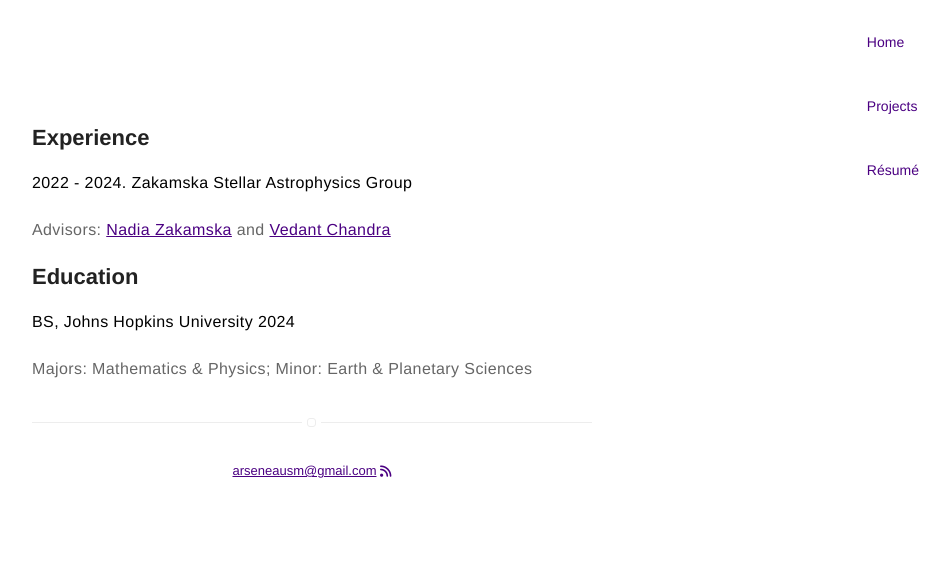
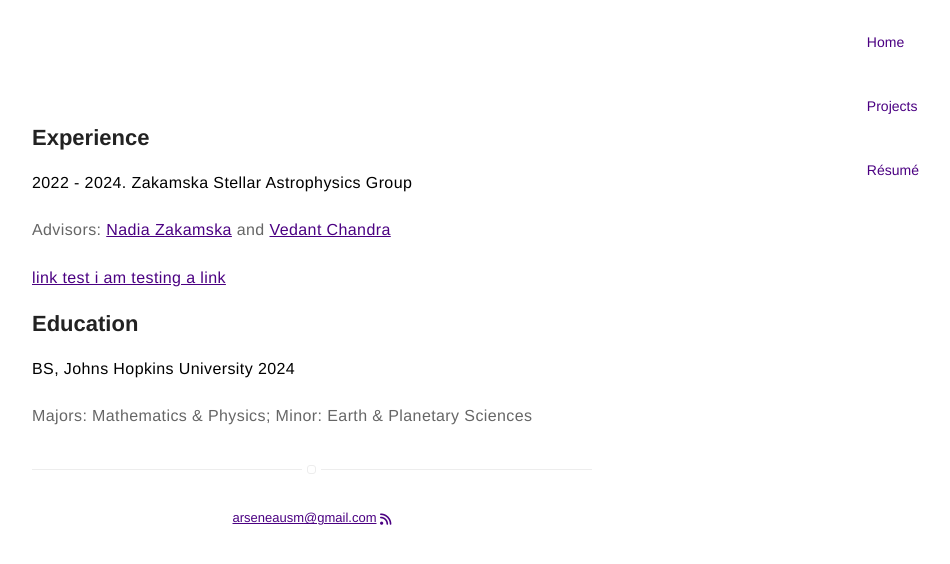
Before and after one commit to stefanarseneau/stefanarseneau.github.io, a Jekyll site: the page built from resume.markdown, in a window 1280 px wide. Shown: the top 564 px of the page, without its empty margins (328-1278 px from the left). Built offline with Jekyll 4.4.1, drawn with Linux system fonts in a browser that asks for light colours; nearby versions of some CDN libraries; some of the changed lines change nothing that is shown.

Commit message:
Update resume.markdown

```diff
--- a/resume.markdown
+++ b/resume.markdown
@@ -1,6 +1,9 @@
 ---
 title: About
 layout: page
+tag:
+- markdown
+- elements
 ---
 
 ## Experience
@@ -9,6 +12,8 @@ layout: page
 
 Advisors: <a href="https://zakamska.johnshopkins.edu">Nadia Zakamska</a> and <a href="https://vedantchandra.com">Vedant Chandra</a>
 
+[link test i am testing a link](wikipedia.com)
+
 ## Education
 
 **BS, Johns Hopkins University 2024**
```
